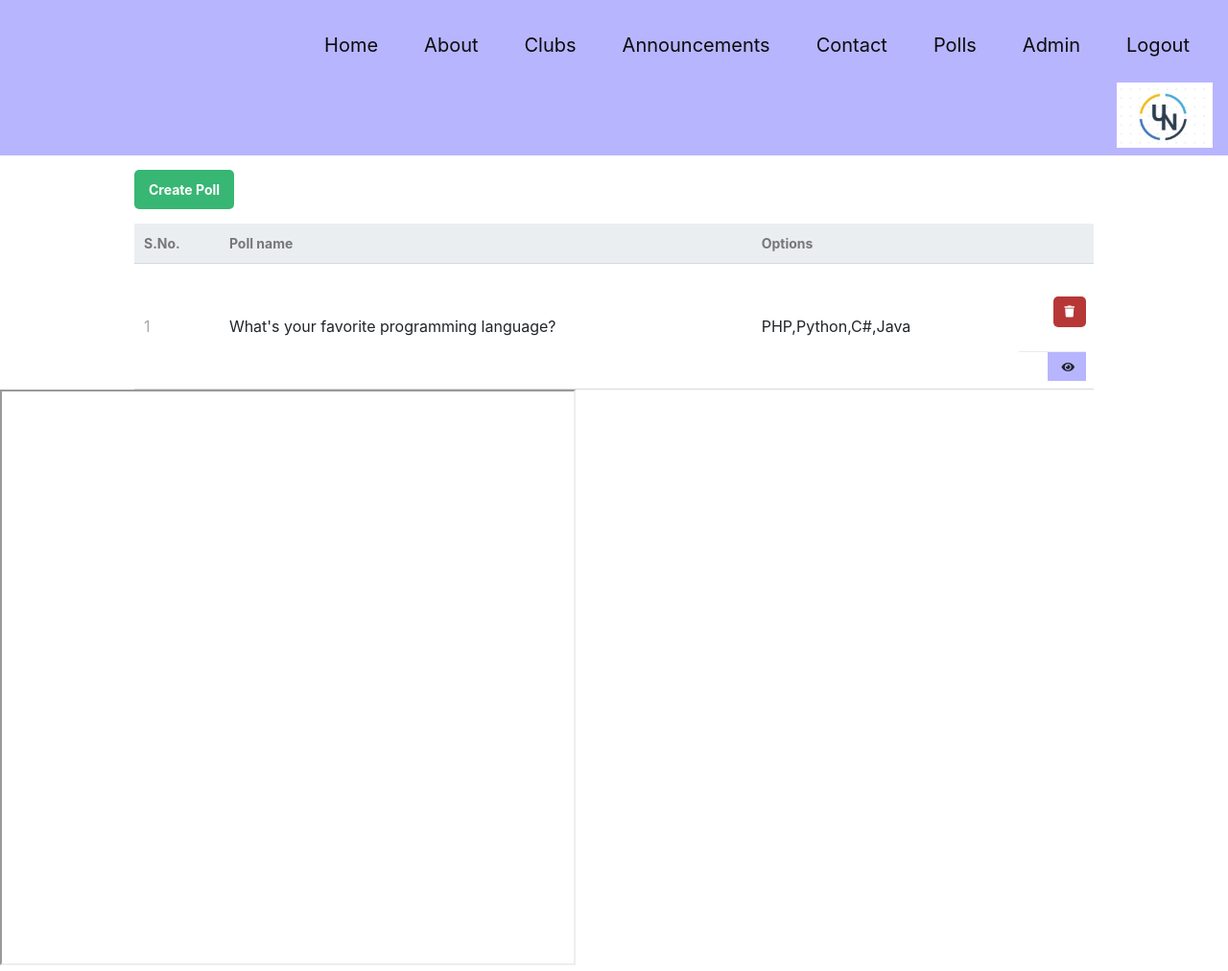
After one commit to sree1532002/DBMS-Project, a PHP site: page /polling/index.php in a window 1280 px wide. The commit adds this page. Shown: the whole page at 96% size. Run offline with PHP 8.4, Linux system fonts and the light colour scheme; a user stored in the database is signed in; data comes from the database, SQL or seed files in the repository; both versions use the stored data as it was after the commit.

Commit message:
polling system

```diff
--- a/addidea.php
+++ b/addidea.php
@@ -11,7 +11,7 @@ if(isset($_POST['addidea'])){
     if(mysqli_query($con, $sql)){
         echo "<script>";
         echo "alert('Idea sent!');";
-        echo "window.location.href='club.php';";
+        echo "window.location.href='main.php';";
         echo "</script>";
         }
         else{
--- /dev/null
+++ b/polling/dbpoll.php
@@ -0,0 +1,13 @@
+<?php
+function connect() {
+    $host = 'localhost';
+    $user = 'root';
+    $password = '';
+    $database = 'phppoll';
+    try {
+    	return new PDO('mysql:host=' . $host . ';dbname=' . $database . ';charset=utf8', $user, $password);
+    } catch (PDOException $exception) {
+    	die ('Failed to connect to database!');
+    }
+}
+?>
--- /dev/null
+++ b/polling/functions.php
@@ -0,0 +1,30 @@
+<?php
+include "dbpoll.php";
+function template_header($title) {
+    //$login = $_SESSION['login'];
+    $login = 1;
+?>
+<!DOCTYPE html>
+<html>
+    <head>
+        <meta charset="utf-8">
+        <title>Uniclub | Polling System</title>
+        <link href="style.css" rel="stylesheet" type="text/css">
+        <link rel="stylesheet" href="https://use.fontawesome.com/releases/v5.7.1/css/all.css">
+    </head>
+    <body>
+    <nav>
+        <div>
+            <?php if($login == 2){?>
+            <a href="index.php"><i class="fas fa-poll-h"></i>View polls</a>
+            <?php } ?>
+        </div>
+    </nav>
+<?php
+}
+function template_footer() {
+?>
+    </body>
+</html>
+<?php
+}?>
--- /dev/null
+++ b/polling/index.php
@@ -0,0 +1,111 @@
+<?php
+session_start();
+$login = $_SESSION['login'];
+//$login = 1;
+$admin = 1;
+include 'functions.php';
+$con = connect();
+$query = $con->query('SELECT p.*, GROUP_CONCAT(pa.title ORDER BY pa.id) AS answers FROM polls p LEFT JOIN poll_answers pa ON pa.poll_id = p.id GROUP BY p.id');
+$polls = $query->fetchAll(PDO::FETCH_ASSOC);
+?>
+<?php echo template_header('Polls');
+$i = 1;?>
+<!DOCTYPE html>
+<html lang="en">
+<head>
+  <title>Uniclub | Home</title>
+  <link rel="icon" href="../Images/logo.jpeg" type="image/icon type">
+  <meta charset="utf-8">
+  <link rel="stylesheet" href="../stylecards.css">
+  <link rel="stylesheet" href="../stylemain.css">
+  <link rel="stylesheet" href="../footer.css">
+  <link rel="icon" href="..logo.jpeg" type="image/icon type">
+  <meta name="viewport" content="width=device-width, initial-scale=1">
+  <link rel="stylesheet" href="https://maxcdn.bootstrapcdn.com/bootstrap/4.5.2/css/bootstrap.min.css">
+  <link rel="preconnect" href="https://fonts.gstatic.com">
+  <link href="https://fonts.googleapis.com/css2?family=Dancing+Script&display=swap" rel="stylesheet">
+  <script src="https://ajax.googleapis.com/ajax/libs/jquery/3.5.1/jquery.min.js"></script>
+  <script src="https://cdnjs.cloudflare.com/ajax/libs/popper.js/1.16.0/umd/popper.min.js"></script>
+  <script src="https://maxcdn.bootstrapcdn.com/bootstrap/4.5.2/js/bootstrap.min.js"></script>
+  <link rel="stylesheet" href="https://cdnjs.cloudflare.com/ajax/libs/font-awesome/4.7.0/css/font-awesome.min.css">
+</head>
+  <nav class="navbar navbar-expand-lg navbar-light" style="background-color:#b8b5ff;">
+      <div id = "p" class="float-child">
+        <ul class="nav justify-content-end">
+        <li class="nav-item" >
+            <a class="nav-link"  id = "item" href="#">Home</a>
+          </li>
+          <li class="nav-item" >
+            <a class="nav-link"  id = "item" href="#about1">About</a>
+          </li>
+          <li class="nav-item">
+            <a class="nav-link" id = "item" href="#clubs">Clubs</a>
+          </li>
+          <li class="nav-item">
+            <a class="nav-link" id = "item" href="announcements.php">Announcements</a>
+          </li>
+          <li class="nav-item">
+            <a class="nav-link" id = "item" href="#contact">Contact</a>
+          </li>
+          <li class="nav-item">
+            <a class="nav-link" id = "item" href="polling/index.php">Polls</a>
+          </li>
+          <?php
+          if($admin == 1){?>
+          <li class="nav-item">
+            <a class="nav-link" id = "item" href="clubadmin.php">Admin</a>
+          </li>
+          <?php } ?>
+          <li class="nav-item">
+            <a class="nav-link" id = "item" href="logout.php">Logout</a>
+          </li>
+          <li class="nav-item">
+            <img src="../logo.jpeg" style="height:100%;width:100px;float:left;margin-left:620px">
+          </li>
+        </ul>
+      </div>
+      </nav>
+<div class="content home">
+<?php if($login == 2){?>
+    <h2>Polls created</h2>
+            <?php } ?>
+
+	<a href="create.php" class="create-poll">Create Poll</a>
+	<table>
+        <thead>
+            <tr>
+                <td>S.No.</td>
+                <td>Poll name</td>
+				<td>Options</td>
+                <td></td>
+            </tr>
+        </thead>
+        <tbody>
+            <?php foreach ($polls as $poll): ;?>
+            <tr>
+                <td><?=$i++?></td>
+                <td><?=$poll['title']?></td>
+				<td><?=$poll['answers']?></td>
+                <td class="actions">
+					<!--<a href="vote.php?id=<?=$poll['id']?>" class="view" title="View Poll"><i class="fas fa-eye fa-xs" onclick = "loadpoll(<?=$poll['id']?>)"></i></a>-->
+
+                    <?php if($login == 1){?>
+                    <h2> <a href="delete.php?id=<?=$poll['id']?>" class="trash" title="Delete Poll"><i class="fas fa-trash fa-xs"></i></a></h2>
+                    <?php } ?>
+                    <!--<input type="button" class="btn btn-danger" value = "Delete" onclick = "loadpoll(<?=$poll['id']?>)">-->
+                    <i class="fas fa-eye fa-xs" style = "height:30px;width:40px;background-color:#b8b5ff;padding-right:12px;padding-top:10px;" onclick = "loadpoll(<?=$poll['id']?>)">
+                </td>
+            </tr>
+            <?php endforeach;?>
+        </tbody>
+    </table>
+</div>
+<iframe name="iFrameName" height = "600px" width = "600px"></iframe>
+<script>
+function loadpoll(id){
+    var source = "vote.php?id=" + id;
+    console.log(source);
+    document.getElementsByName('iFrameName')[0].src = source;
+}
+</script>
+<?php echo template_footer(); ?>
--- /dev/null
+++ b/polling/style.css
@@ -0,0 +1,250 @@
+* {
+    box-sizing: border-box;
+    font-family: -apple-system, BlinkMacSystemFont, "segoe ui", roboto, oxygen, ubuntu, cantarell, "fira sans", "droid sans", "helvetica neue", Arial, sans-serif;
+    font-size: 16px;
+    -webkit-font-smoothing: antialiased;
+    -moz-osx-font-smoothing: grayscale;
+}
+body {
+    background-color: #FFFFFF;
+    margin: 0;
+}
+.navtop {
+    background-color: #7868e6;
+    height: 60px;
+    width: 100%;
+    border: 0;
+}
+.navtop div {
+    display: flex;
+    margin: 0 auto;
+    width: 1000px;
+    height: 100%;
+}
+.navtop div h1, .navtop div a {
+    display: inline-flex;
+    align-items: center;
+}
+.navtop div h1 {
+    flex: 1;
+    font-size: 24px;
+    padding: 0;
+    margin: 0;
+    color: #ecf0f6;
+    font-weight: normal;
+}
+.navtop div a {
+    padding: 0 20px;
+    text-decoration: none;
+    color: #c5d2e5;
+    font-weight: bold;
+}
+.navtop div a i {
+    padding: 2px 8px 0 0;
+}
+.navtop div a:hover {
+    color: #ecf0f6;
+}
+.content {
+    width: 1000px;
+    margin: 0 auto;
+}
+.content h2 {
+    margin: 0;
+    padding: 25px 0;
+    font-size: 22px;
+    border-bottom: 1px solid #ebebeb;
+    color: #666666;
+}
+.home .create-poll {
+    display: inline-block;
+    text-decoration: none;
+    background-color: #38b673;
+    font-weight: bold;
+    font-size: 14px;
+    border-radius: 5px;
+    color: #FFFFFF;
+    padding: 10px 15px;
+    margin: 15px 0;
+}
+.home .create-poll:hover {
+    background-color: #32a367;
+}
+.home table {
+    width: 100%;
+    padding-top: 30px;
+    border-collapse: collapse;
+}
+.home table thead {
+    background-color: #ebeef1;
+    border-bottom: 1px solid #d3dae0;
+}
+.home table thead td {
+    padding: 10px;
+    font-weight: bold;
+    color: #767779;
+    font-size: 14px;
+}
+.home table tbody tr {
+    border-bottom: 1px solid #d3dae0;
+}
+.home table tbody tr:nth-child(even) {
+    background-color: #fbfcfc;
+}
+.home table tbody tr:hover {
+    background-color: #b8b5ff;
+}
+
+.home table tbody tr:hover td:nth-child(1) {
+    color: #FFFFFF;
+}
+.home table tbody tr td {
+    padding: 10px;
+}
+.home table tbody tr td:nth-child(1) {
+    color: #a5a7a9;
+}
+.home table tbody tr td.actions {
+    padding: 8px;
+    text-align: right;
+}
+.home table tbody tr td.actions .view, .home table tbody tr td.actions .edit, .home table tbody tr td.actions .trash {
+    display: inline-flex;
+    text-align: right;
+    text-decoration: none;
+    color: #FFFFFF;
+    padding: 10px 12px;
+    border-radius: 5px;
+}
+.home table tbody tr td.actions .trash {
+    background-color: #b73737;
+}
+.home table tbody tr td.actions .trash:hover {
+    background-color: #a33131;
+}
+.home table tbody tr td.actions .edit {
+    background-color: #37afb7;
+}
+.home table tbody tr td.actions .edit:hover {
+    background-color: #319ca3;
+}
+.home table tbody tr td.actions .view {
+    background-color: #37b770;
+}
+.home table tbody tr td.actions .view:hover {
+    background-color: #31a364;
+}
+.update form {
+    padding: 15px 0;
+    display: flex;
+    flex-flow: column;
+    width: 400px;
+}
+.update form label {
+    display: inline-flex;
+    width: 100%;
+    padding: 10px 0;
+    margin-right: 25px;
+}
+.update form input, .update form textarea {
+    padding: 10px;
+    width: 100%;
+    margin-right: 25px;
+    margin-bottom: 15px;
+    border: 1px solid #cccccc;
+}
+.update form textarea {
+    height: 200px;
+}
+.update form input[type="submit"] {
+    display: block;
+    background-color: #38b673;
+    border: 0;
+    font-weight: bold;
+    font-size: 14px;
+    color: #FFFFFF;
+    cursor: pointer;
+    width: 200px;
+    margin-top: 15px;
+    border-radius: 5px;
+}
+.update form input[type="submit"]:hover {
+    background-color: #32a367;
+}
+.delete .yesno {
+    display: flex;
+}
+.delete .yesno a {
+    display: inline-block;
+    text-decoration: none;
+    background-color: #38b673;
+    font-weight: bold;
+    color: #FFFFFF;
+    padding: 10px 15px;
+    margin: 15px 10px 15px 0;
+    border-radius: 5px;
+}
+.delete .yesno a:hover {
+    background-color: #32a367;
+}
+.poll-vote form {
+    display: flex;
+    flex-flow: column;
+}
+.poll-vote form label {
+    padding-bottom: 10px;
+}
+.poll-vote form input[type="radio"] {
+    transform: scale(1.1);
+}
+.poll-vote form input[type="submit"], .poll-vote form a {
+    display: inline-block;
+    padding: 8px;
+    border-radius: 5px;
+    background-color: #38b673;
+    border: 0;
+    font-weight: bold;
+    font-size: 14px;
+    color: #FFFFFF;
+    cursor: pointer;
+    width: 150px;
+    margin-top: 15px;
+}
+.poll-vote form input[type="submit"]:hover, .poll-vote form a:hover {
+    background-color: #32a367;
+}
+.poll-vote form a {
+    text-align: center;
+    text-decoration: none;
+    background-color: #37afb7;
+    margin-left: 5px;
+}
+.poll-vote form a:hover {
+    background-color: #319ca3;
+}
+.poll-result .wrapper {
+    display: flex;
+    flex-flow: column;
+}
+.poll-result .wrapper .poll-question {
+    width: 50%;
+    padding-bottom: 5px;
+}
+.poll-result .wrapper .poll-question p {
+    margin: 0;
+    padding: 5px 0;
+}
+.poll-result .wrapper .poll-question p span {
+    font-size: 14px;
+}
+.poll-result .wrapper .poll-question .result-bar {
+    display: flex;
+    height: 25px;
+    min-width: 5%;
+    background-color: #38b673;
+    border-radius: 5px;
+    font-size: 14px;
+    color: #FFFFFF;
+    justify-content: center;
+    align-items: center;
+}
--- a/signup_send.php
+++ b/signup_send.php
@@ -41,6 +41,7 @@ if (isset($_POST['signup'])) {
   {
     echo "<script>";
     echo "alert('Signup successful!');";
+    echo "window.location.href='main.php';";
     echo "</script>";
   }
   else{
```
Also changed, not shown: announcements.php (+6 -4 lines), club.php (+31 -4 lines), main.php (+15 -0 lines), members.php (+29 -2 lines), polling/create.php (added, +35 -0 lines), polling/db.sql (added, +21 -0 lines), polling/delete.php (added, +39 -0 lines), polling/result.php (added, +37 -0 lines), polling/vote.php (added, +42 -0 lines), Images/60ad29d9480aa4.80404812.png (added).
